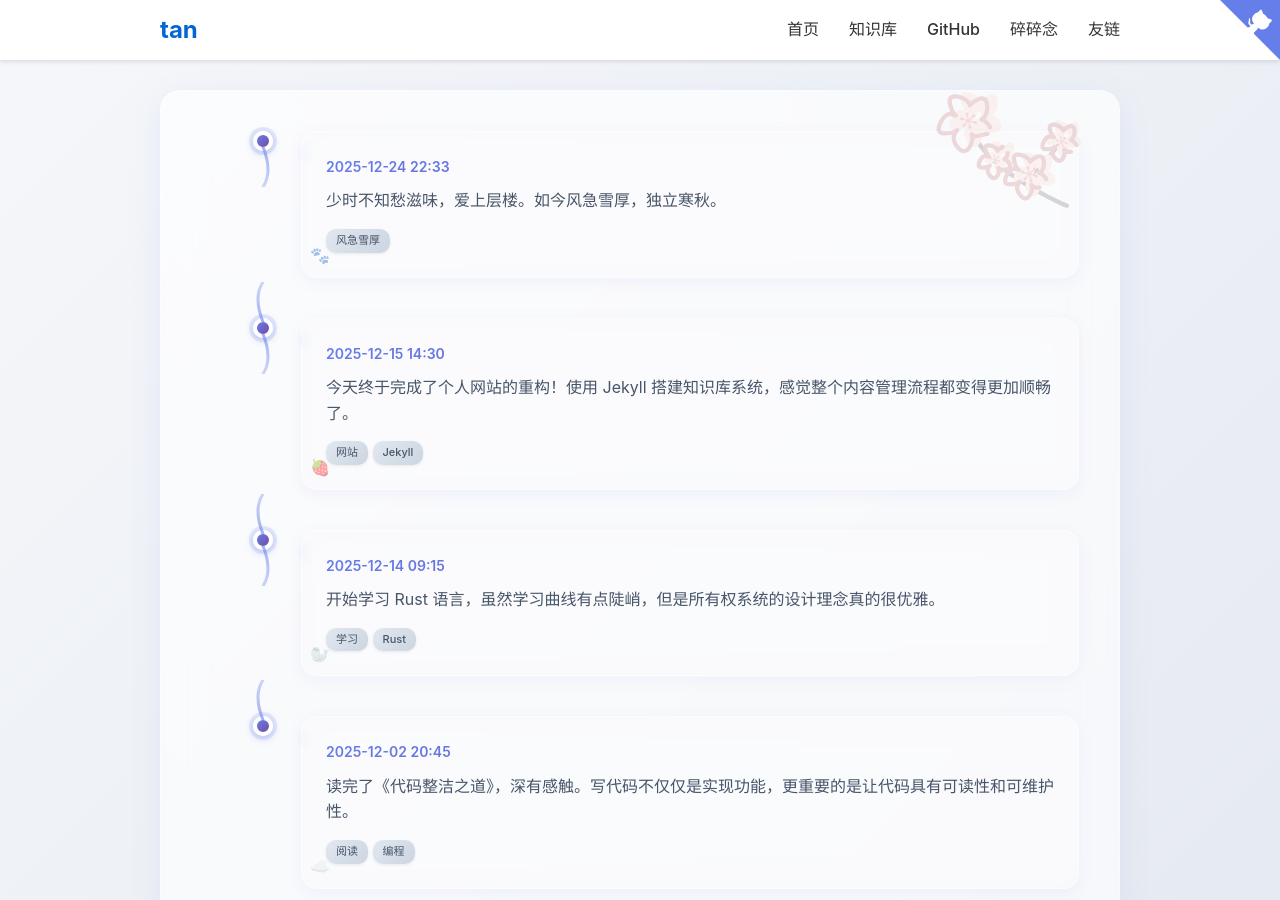
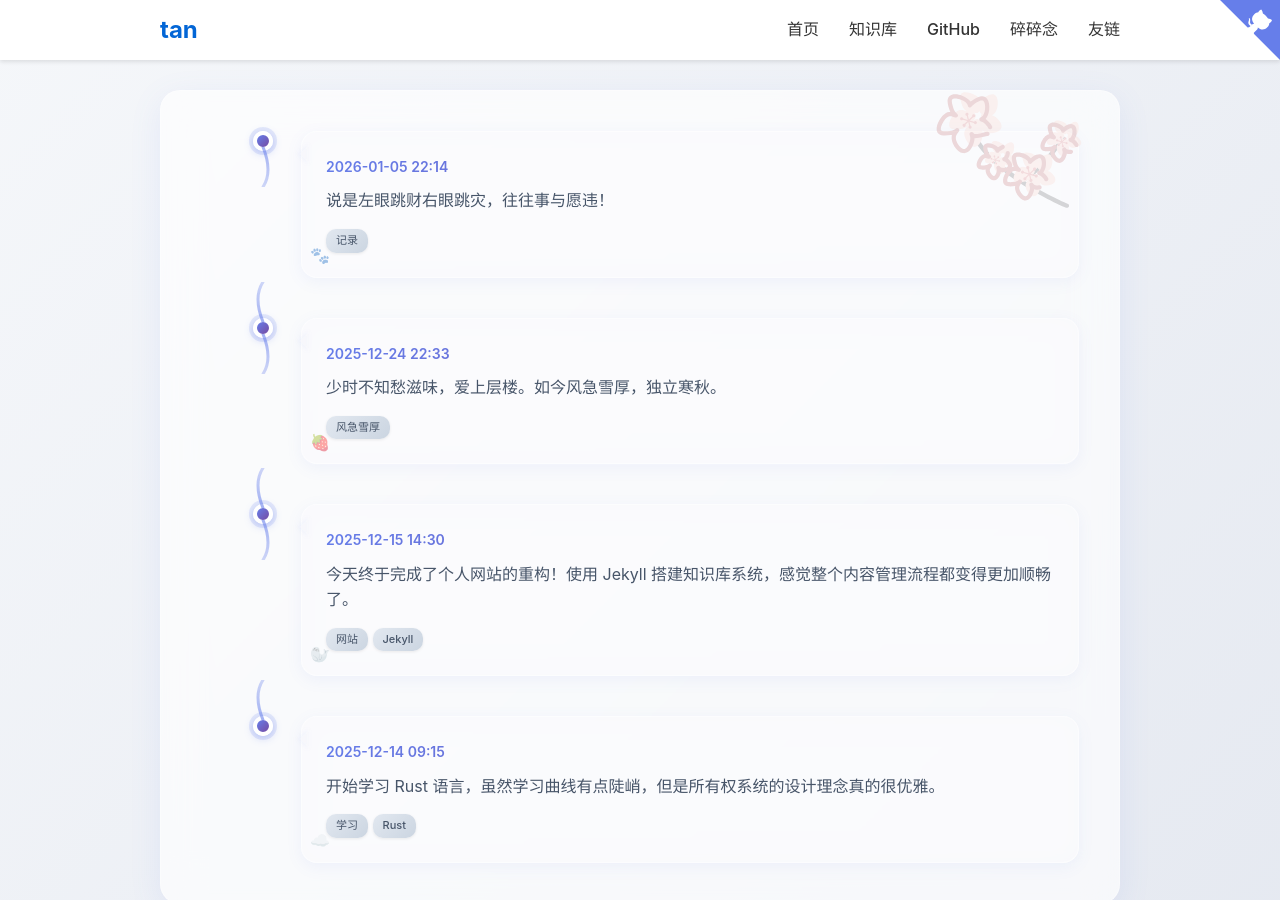
Before and after one commit to en-o/blog, a Jekyll site: the page built from pages/thoughts.md, in a window 1280 px wide and 900 px high. Built offline with Jekyll 4.4.1, drawn with Linux system fonts in a browser that asks for light colours; comment, search, counter and statistics services are not loaded.

Commit message:
thoughts

```diff
--- a/_data/thoughts.yml
+++ b/_data/thoughts.yml
@@ -1,19 +1,18 @@
-- datetime: '2025-12-24 22:33'
+- datetime: 2026-01-05 22:14
+  content: 说是左眼跳财右眼跳灾，往往事与愿违！
+  tags:
+    - 记录
+- datetime: 2025-12-24 22:33
   content: 少时不知愁滋味，爱上层楼。如今风急雪厚，独立寒秋。
   tags:
     - 风急雪厚
-- datetime: '2025-12-15 14:30'
+- datetime: 2025-12-15 14:30
   content: 今天终于完成了个人网站的重构！使用 Jekyll 搭建知识库系统，感觉整个内容管理流程都变得更加顺畅了。
   tags:
     - 网站
     - Jekyll
-- datetime: '2025-12-14 09:15'
+- datetime: 2025-12-14 09:15
   content: 开始学习 Rust 语言，虽然学习曲线有点陡峭，但是所有权系统的设计理念真的很优雅。
   tags:
     - 学习
     - Rust
-- datetime: '2025-12-02 20:45'
-  content: 读完了《代码整洁之道》，深有感触。写代码不仅仅是实现功能，更重要的是让代码具有可读性和可维护性。
-  tags:
-    - 阅读
-    - 编程
```
